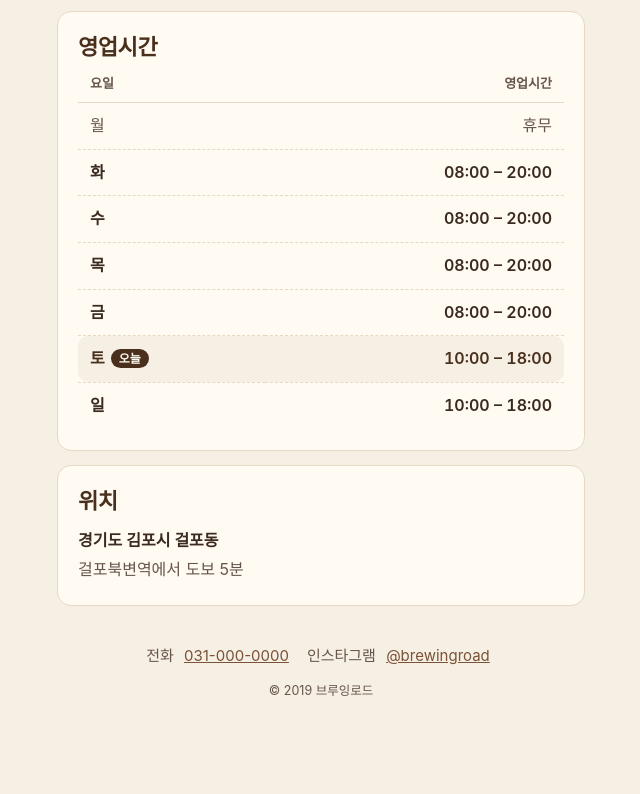
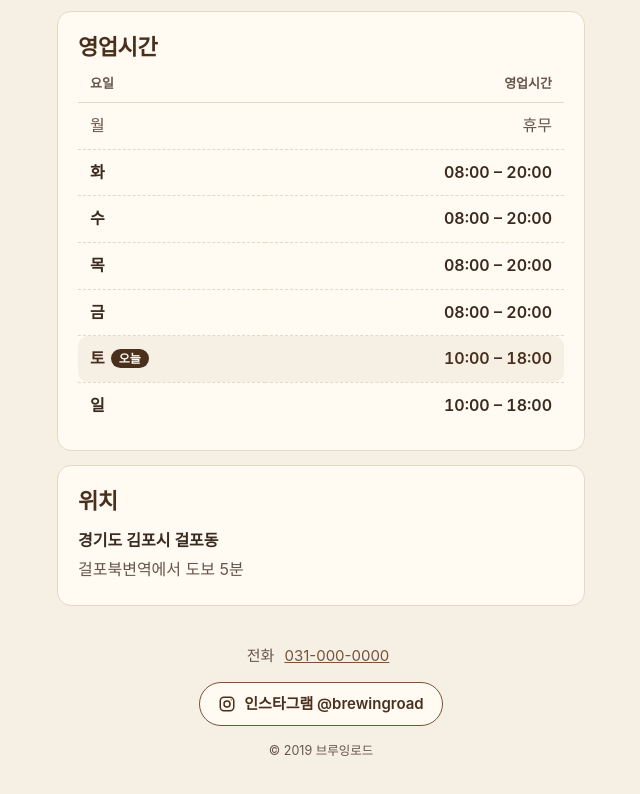
Before and after one commit to tjeka97/day02_cafe, a plain HTML site: page index.html in a window 1280 px wide. Shown: the part 1050-1844 px from the top of the page, without its empty margins (319-959 px from the left). Drawn offline with nearby package versions, Linux system fonts and the light colour scheme; a web font is replaced by a local one.

Commit message:
Turn footer Instagram link into a button
Co-Authored-By: Claude Opus 5.5 <noreply@anthropic.com>

```diff
--- a/index.html
+++ b/index.html
@@ -241,6 +241,21 @@
     }
     footer p { margin: 0; }
     footer p:last-child { flex-basis: 100%; }
+    /* 인스타그램 버튼: 전화번호 아래 한 줄 차지 */
+    footer .insta-row { flex-basis: 100%; margin: 4px 0 12px; }
+    footer a.insta-btn {
+      gap: 8px;
+      padding: 0 18px;
+      border: 1.5px solid var(--wood);
+      border-radius: 999px;
+      background: var(--paper);
+      color: var(--wood-dark);
+      font-weight: 600;
+      text-decoration: none;
+      transition: background-color .12s ease, transform .12s ease;
+    }
+    footer a.insta-btn:hover { background: #f3e7d6; }
+    footer a.insta-btn:active { transform: scale(.97); }
     footer a {
       display: inline-flex;
       align-items: center;
@@ -371,7 +386,12 @@
   <!-- 8. 푸터 -->
   <footer>
     <p>전화 <a href="tel:031-000-0000">031-000-0000</a></p>
-    <p>인스타그램 <a href="https://www.instagram.com/brewingroad/" target="_blank" rel="noopener">@brewingroad</a></p>
+    <p class="insta-row">
+      <a class="insta-btn" href="https://www.instagram.com/brewingroad/" target="_blank" rel="noopener">
+        <svg aria-hidden="true" width="18" height="18" viewBox="0 0 24 24" fill="none" stroke="currentColor" stroke-width="2" stroke-linecap="round" stroke-linejoin="round"><rect x="3" y="3" width="18" height="18" rx="5"/><circle cx="12" cy="12" r="4"/><circle cx="17.5" cy="6.5" r="0.8" fill="currentColor" stroke="none"/></svg>
+        인스타그램 @brewingroad
+      </a>
+    </p>
     <p><small>&copy; 2019 브루잉로드</small></p>
   </footer>
 
```
